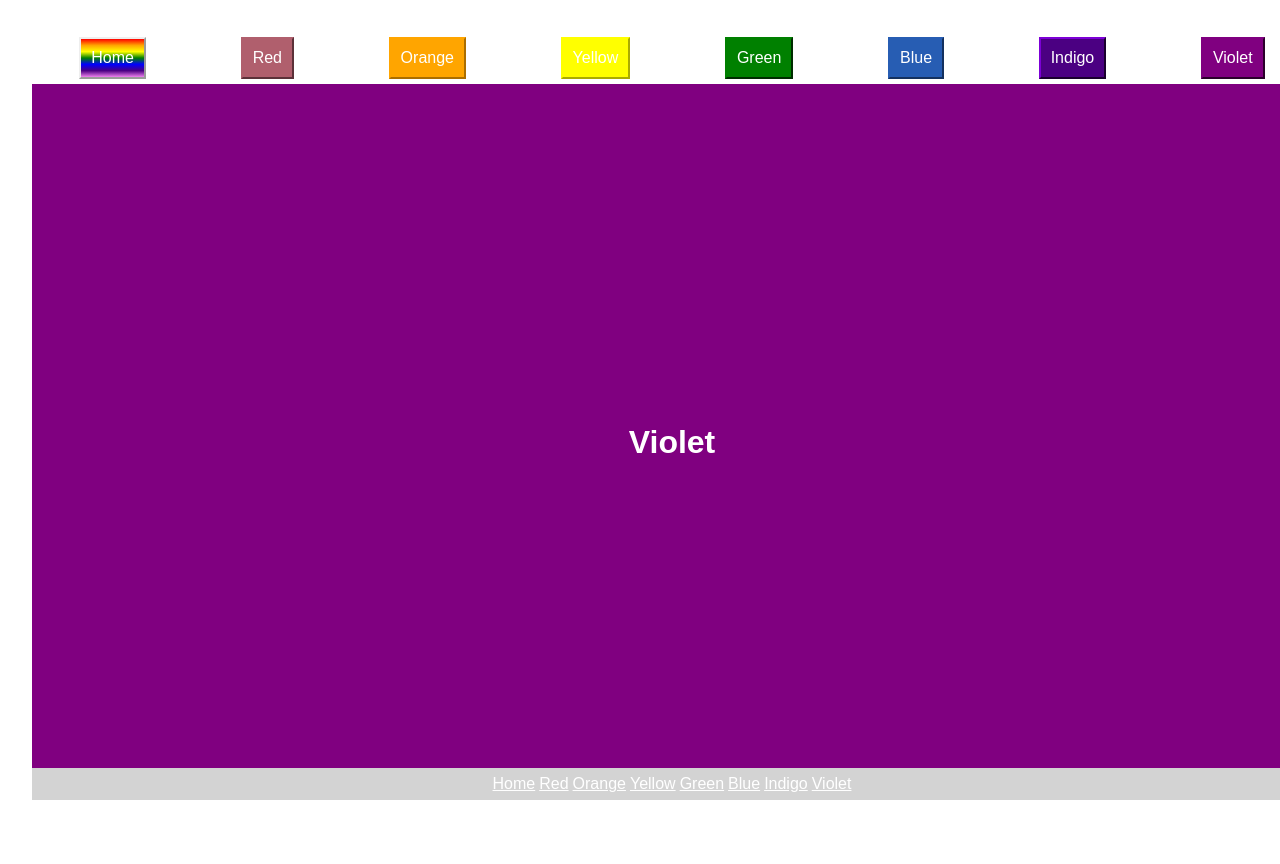
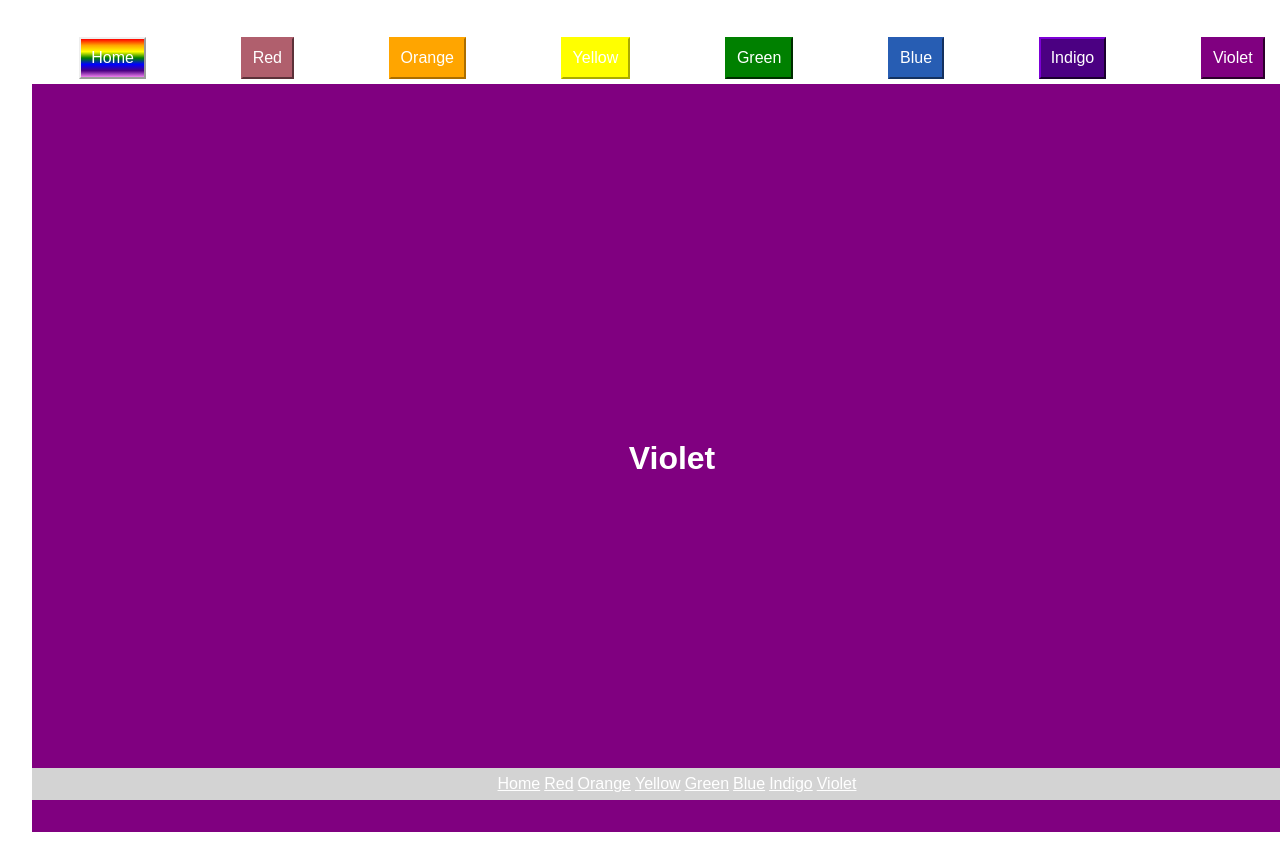
Before and after one commit to four10pm/block28-workshop, a React (Vite) app: page /violet in a window 1280 px wide. Shown: the top 864 px of the page. Built offline with nearby package versions, Linux system fonts and the light colour scheme.

Commit message:
updated css

```diff
--- a/src/App.jsx
+++ b/src/App.jsx
@@ -31,9 +31,7 @@ function App() {
             <Route path="/violet" element={<Violet />} />
           </Routes >
         </div>
-
         <Footer />
-
       </div>
     </>
   )
--- a/src/index.css
+++ b/src/index.css
@@ -91,11 +91,12 @@ body > div {
 
 .footerbar {
   display: flex;
-  justify-content: center;
-  position: sticky;
+  width: 100%;
+  position: fixed;
   background: lightgray;
   padding: 5px;
   bottom: 0;
+  justify-content: center;
 }
 
 .footer {
```
